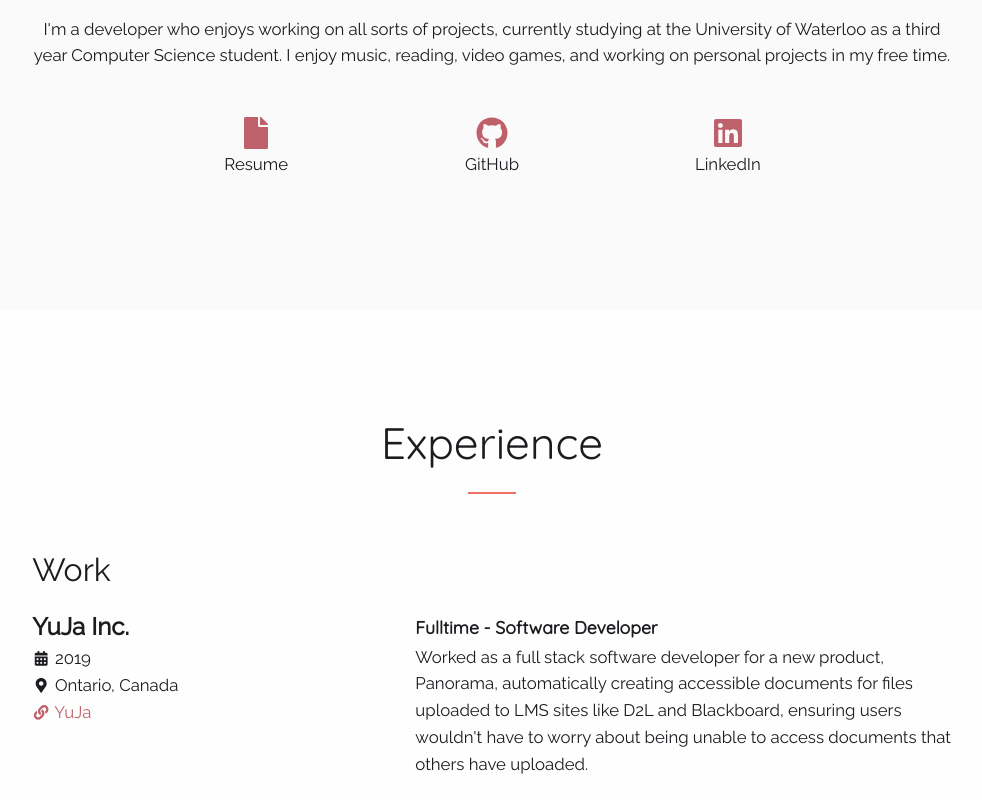
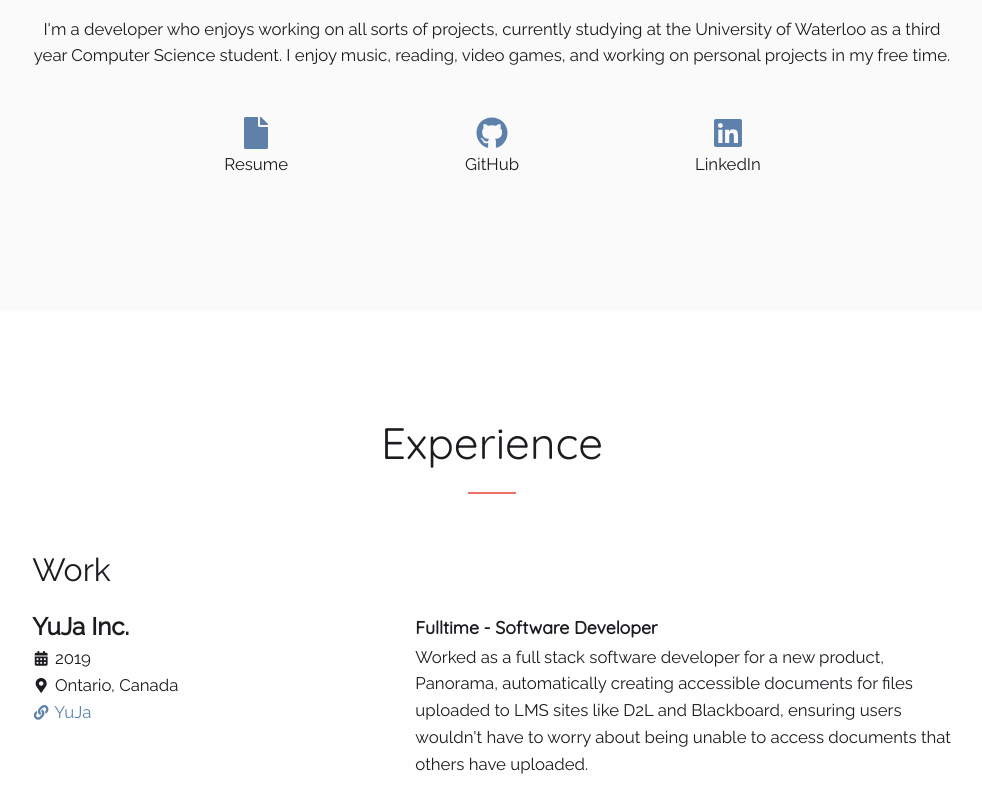
Before and after one commit to ClementTsang/clementtsang.github.io, a Vue app: page / in a window 1280 px wide. Shown: the part 1000-1800 px from the top of the page, without its empty margins (148-1130 px from the left). Built offline with nearby package versions, Linux system fonts and the light colour scheme.

Commit message:
Change colours within cards... debatable whether I'll keep this change

```diff
--- a/src/App.vue
+++ b/src/App.vue
@@ -141,8 +141,8 @@ export default {
   --navbar-hover: rgba(0, 0, 0, 0.05);
   --navbar-click: rgba(0, 0, 0, 0.1);
   --url-hover: #5e81ac;
-  --url-visited: #b48ead;
-  --url-not-visited: #bf616a;
+  --url-visited: #373a82;
+  --url-not-visited: #5e81ac;
 }
 
 [data-theme="dark"] {
--- a/src/components/ProjectInfo.vue
+++ b/src/components/ProjectInfo.vue
@@ -187,13 +187,4 @@ export default {
 a {
   text-decoration: none;
 }
-
-a,
-a:visited {
-  color: var(--black-text-colour);
-}
-
-a:hover {
-  color: var(--url-hover);
-}
 </style>
```
